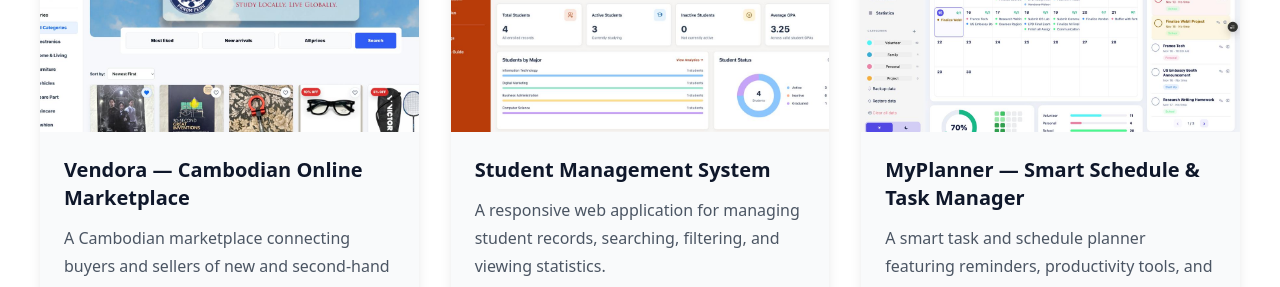
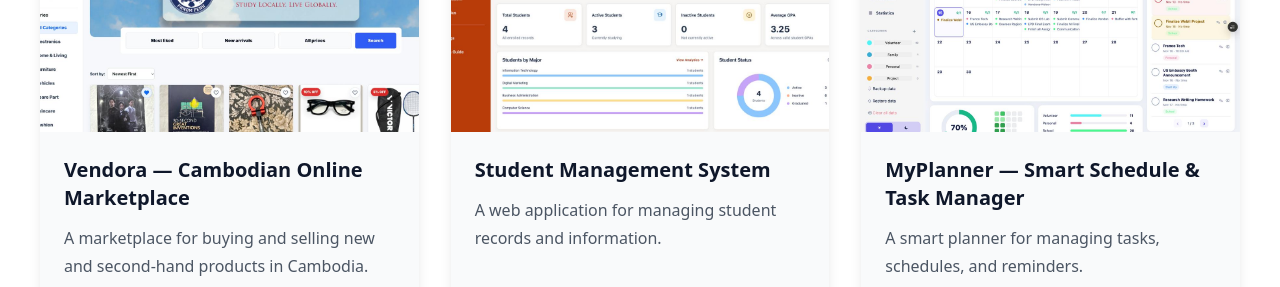
Before and after one commit to Panha2025/Portfolio, a plain HTML site: page index.html in a window 1280 px wide. Shown: the part 2864-3151 px from the top of the page. Drawn offline with nearby package versions, Linux system fonts and the light colour scheme.

Commit message:
fix: simplify project cards and unify layout

```diff
--- a/index.html
+++ b/index.html
@@ -253,15 +253,15 @@
     <div class="mx-auto grid max-w-7xl gap-8 md:grid-cols-2 lg:grid-cols-3">
         <article class="project-card group flex flex-col overflow-hidden rounded-2xl bg-gray-50 shadow-lg transition duration-300 hover:-translate-y-2 hover:shadow-2xl dark:bg-slate-800">
             <div class="aspect-[16/10] overflow-hidden bg-gray-200"><img src="Vendora%20Website.jpg" alt="Vendora Cambodian marketplace website preview" loading="lazy" decoding="async" class="h-full w-full object-cover transition duration-500 group-hover:scale-105"></div>
-            <div class="flex flex-1 flex-col p-6"><h3 class="mb-3 text-xl font-semibold">Vendora — Cambodian Online Marketplace</h3><p class="mb-4 flex-1 leading-7 text-gray-600 dark:text-slate-300">A Cambodian marketplace connecting buyers and sellers of new and second-hand products.</p><p class="mb-5 text-sm font-medium text-cyan-700 dark:text-cyan-300">React · Laravel · PostgreSQL · Modern web technologies</p><a href="https://vendorakh.com" target="_blank" rel="noopener noreferrer" class="inline-flex items-center justify-center gap-2 rounded-lg bg-gray-900 px-4 py-3 font-medium text-white transition duration-300 hover:-translate-y-1 hover:bg-gray-700 dark:bg-cyan-500 dark:text-slate-950 dark:hover:bg-cyan-400"><i class="fa-solid fa-arrow-up-right-from-square" aria-hidden="true"></i><span>Visit Website</span></a></div>
+            <div class="flex flex-1 flex-col p-6"><h3 class="mb-3 text-xl font-semibold">Vendora — Cambodian Online Marketplace</h3><p class="mb-4 flex-1 leading-7 text-gray-600 dark:text-slate-300">A marketplace for buying and selling new and second-hand products in Cambodia.</p><a href="https://vendorakh.com" target="_blank" rel="noopener noreferrer" class="mt-auto inline-flex items-center justify-center gap-2 rounded-lg bg-gray-900 px-4 py-3 font-medium text-white transition duration-300 hover:-translate-y-1 hover:bg-gray-700 dark:bg-cyan-500 dark:text-slate-950 dark:hover:bg-cyan-400"><i class="fa-solid fa-arrow-up-right-from-square" aria-hidden="true"></i><span>Visit Website</span></a></div>
         </article>
         <article class="project-card group flex flex-col overflow-hidden rounded-2xl bg-gray-50 shadow-lg transition duration-300 hover:-translate-y-2 hover:shadow-2xl dark:bg-slate-800">
             <div class="aspect-[16/10] overflow-hidden bg-gray-200"><img src="Student%20Management%20System.jpg" alt="Student Management System dashboard preview" loading="lazy" decoding="async" class="h-full w-full object-cover transition duration-500 group-hover:scale-105"></div>
-            <div class="flex flex-1 flex-col p-6"><h3 class="mb-3 text-xl font-semibold">Student Management System</h3><p class="mb-4 flex-1 leading-7 text-gray-600 dark:text-slate-300">A responsive web application for managing student records, searching, filtering, and viewing statistics.</p><p class="mb-5 text-sm font-medium text-cyan-700 dark:text-cyan-300">HTML · CSS · JavaScript · API integration</p><a href="https://github.com/Panha2025/Student-Management-System" target="_blank" rel="noopener noreferrer" class="inline-flex items-center justify-center gap-2 rounded-lg bg-gray-900 px-4 py-3 font-medium text-white transition duration-300 hover:-translate-y-1 hover:bg-gray-700 dark:bg-cyan-500 dark:text-slate-950 dark:hover:bg-cyan-400"><i class="fa-brands fa-github" aria-hidden="true"></i><span>GitHub</span></a></div>
+            <div class="flex flex-1 flex-col p-6"><h3 class="mb-3 text-xl font-semibold">Student Management System</h3><p class="mb-4 flex-1 leading-7 text-gray-600 dark:text-slate-300">A web application for managing student records and information.</p><a href="https://github.com/Panha2025/Student-Management-System" target="_blank" rel="noopener noreferrer" class="mt-auto inline-flex items-center justify-center gap-2 rounded-lg bg-gray-900 px-4 py-3 font-medium text-white transition duration-300 hover:-translate-y-1 hover:bg-gray-700 dark:bg-cyan-500 dark:text-slate-950 dark:hover:bg-cyan-400"><i class="fa-brands fa-github" aria-hidden="true"></i><span>GitHub</span></a></div>
         </article>
         <article class="project-card group flex flex-col overflow-hidden rounded-2xl bg-gray-50 shadow-lg transition duration-300 hover:-translate-y-2 hover:shadow-2xl dark:bg-slate-800">
             <div class="aspect-[16/10] overflow-hidden bg-gray-200"><img src="Schedule%20Planner.jpg" alt="MyPlanner schedule and task manager preview" loading="lazy" decoding="async" class="h-full w-full object-cover transition duration-500 group-hover:scale-105"></div>
-            <div class="flex flex-1 flex-col p-6"><h3 class="mb-3 text-xl font-semibold">MyPlanner — Smart Schedule &amp; Task Manager</h3><p class="mb-4 flex-1 leading-7 text-gray-600 dark:text-slate-300">A smart task and schedule planner featuring reminders, productivity tools, and an AI assistant.</p><p class="mb-5 text-sm font-medium text-cyan-700 dark:text-cyan-300">Web technologies · Scheduling · Productivity tools</p><a href="https://github.com/Panha2025/Schedule_Tracker" target="_blank" rel="noopener noreferrer" class="inline-flex items-center justify-center gap-2 rounded-lg bg-gray-900 px-4 py-3 font-medium text-white transition duration-300 hover:-translate-y-1 hover:bg-gray-700 dark:bg-cyan-500 dark:text-slate-950 dark:hover:bg-cyan-400"><i class="fa-brands fa-github" aria-hidden="true"></i><span>GitHub</span></a></div>
+            <div class="flex flex-1 flex-col p-6"><h3 class="mb-3 text-xl font-semibold">MyPlanner — Smart Schedule &amp; Task Manager</h3><p class="mb-4 flex-1 leading-7 text-gray-600 dark:text-slate-300">A smart planner for managing tasks, schedules, and reminders.</p><a href="https://github.com/Panha2025/Schedule_Tracker" target="_blank" rel="noopener noreferrer" class="mt-auto inline-flex items-center justify-center gap-2 rounded-lg bg-gray-900 px-4 py-3 font-medium text-white transition duration-300 hover:-translate-y-1 hover:bg-gray-700 dark:bg-cyan-500 dark:text-slate-950 dark:hover:bg-cyan-400"><i class="fa-brands fa-github" aria-hidden="true"></i><span>GitHub</span></a></div>
         </article>
         <article class="flex flex-col overflow-hidden rounded-2xl bg-gray-50 shadow-lg transition duration-300 hover:-translate-y-2 hover:shadow-2xl dark:bg-slate-800">
             <div class="aspect-[16/10] overflow-hidden bg-gray-200"><img src="Bank.png" alt="Bank Management System project preview" loading="lazy" decoding="async" class="h-full w-full object-cover transition duration-500 hover:scale-105"></div>
```
